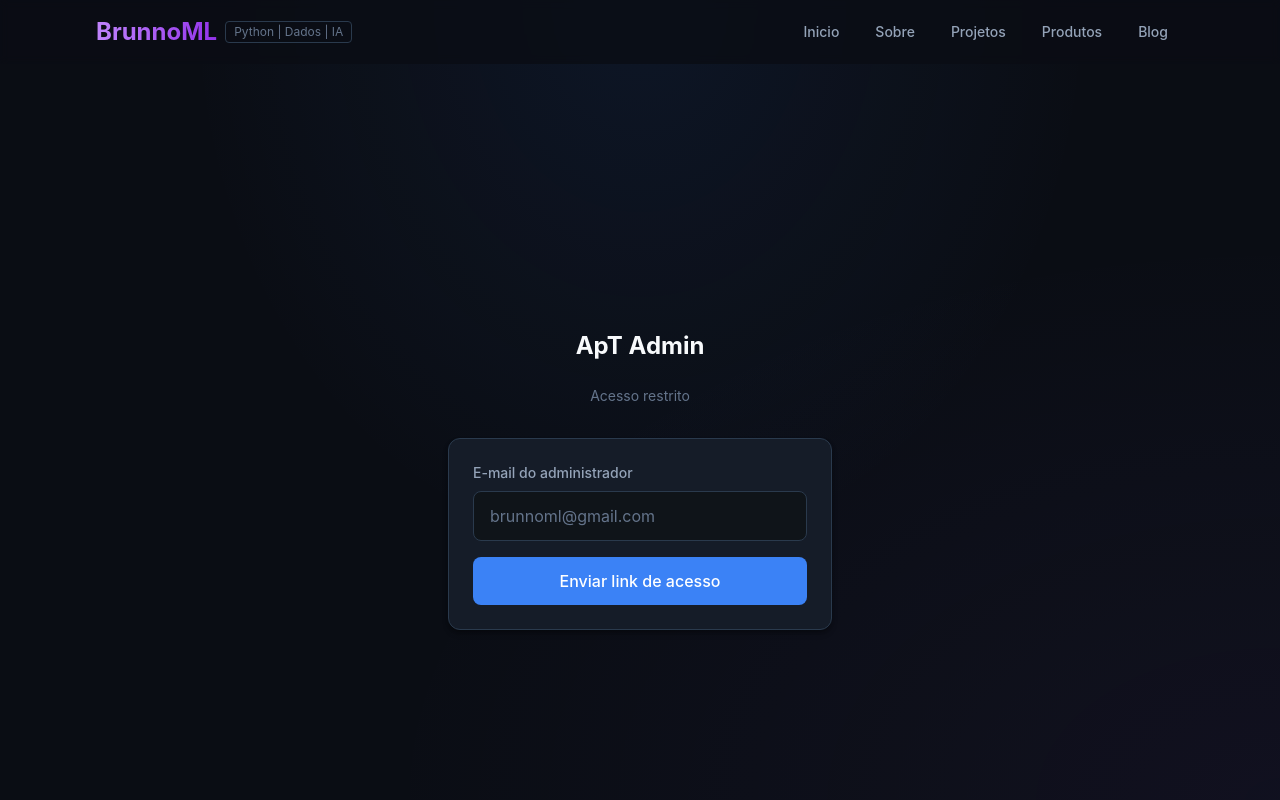
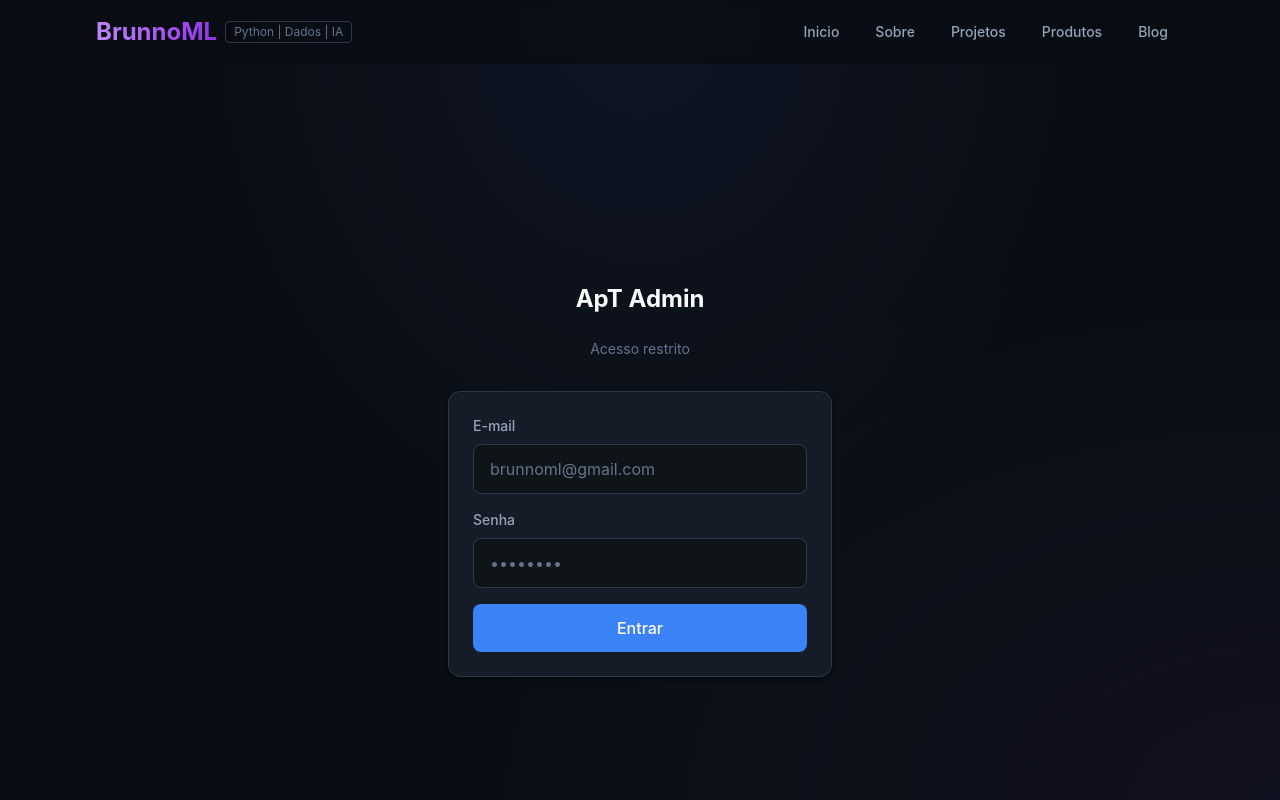
Before and after one commit to BrunnoML/bml-nextjs-notion, a Next.js app: page /admin/login in a window 1280 px wide. Shown: the top 800 px of the page. Built offline with nearby package versions, Linux system fonts and the light colour scheme.

Commit message:
fix: troca EmailProvider por CredentialsProvider no NextAuth

```diff
--- a/src/app/admin/login/page.tsx
+++ b/src/app/admin/login/page.tsx
@@ -2,19 +2,28 @@
 
 import { signIn } from "next-auth/react";
 import { useState } from "react";
+import { useRouter } from "next/navigation";
 
 export default function AdminLoginPage() {
+  const router = useRouter();
   const [email, setEmail] = useState("");
-  const [state, setState] = useState<"idle" | "loading" | "sent" | "error">("idle");
+  const [password, setPassword] = useState("");
+  const [state, setState] = useState<"idle" | "loading" | "error">("idle");
 
   async function handleSubmit(e: React.FormEvent) {
     e.preventDefault();
     setState("loading");
-    const res = await signIn("email", { email, redirect: false });
-    if (res?.error) {
+
+    const res = await signIn("credentials", {
+      email,
+      password,
+      redirect: false,
+    });
+
+    if (res?.ok) {
+      router.push("/admin");
+    } else {
       setState("error");
-    } else {
-      setState("sent");
     }
   }
 
@@ -26,19 +35,10 @@ export default function AdminLoginPage() {
           <p className="text-text-muted text-sm mt-1">Acesso restrito</p>
         </div>
 
-        {state === "sent" ? (
-          <div className="card text-center py-10">
-            <div className="text-4xl mb-4">📧</div>
-            <h2 className="text-lg font-bold text-text-primary mb-2">Link enviado</h2>
-            <p className="text-text-muted text-sm">
-              Verifique o e-mail <strong className="text-text-secondary">{email}</strong> e clique no link para entrar.
-            </p>
-          </div>
-        ) : (
         <form onSubmit={handleSubmit} className="card space-y-4">
           <div>
             <label htmlFor="email" className="block text-sm font-medium text-text-secondary mb-2">
-                E-mail do administrador
+              E-mail
             </label>
             <input
               id="email"
@@ -51,9 +51,24 @@ export default function AdminLoginPage() {
             />
           </div>
 
+          <div>
+            <label htmlFor="password" className="block text-sm font-medium text-text-secondary mb-2">
+              Senha
+            </label>
+            <input
+              id="password"
+              type="password"
+              required
+              value={password}
+              onChange={(e) => setPassword(e.target.value)}
+              placeholder="••••••••"
+              className="w-full px-4 py-3 rounded-lg bg-dark-900 border border-dark-600 text-text-primary placeholder-text-muted focus:outline-none focus:border-accent-primary/60 transition-colors"
+            />
+          </div>
+
           {state === "error" && (
             <p className="text-sm text-accent-error">
-                E-mail não autorizado ou erro ao enviar.
+              E-mail ou senha incorretos.
             </p>
           )}
 
@@ -62,10 +77,9 @@ export default function AdminLoginPage() {
             disabled={state === "loading"}
             className="btn-primary w-full disabled:opacity-60 disabled:cursor-not-allowed"
           >
-              {state === "loading" ? "Enviando..." : "Enviar link de acesso"}
+            {state === "loading" ? "Entrando..." : "Entrar"}
           </button>
         </form>
-        )}
       </div>
     </div>
   );
--- a/src/lib/auth.ts
+++ b/src/lib/auth.ts
@@ -1,30 +1,32 @@
 import { NextAuthOptions } from "next-auth";
-import EmailProvider from "next-auth/providers/email";
-
-const ADMIN_EMAIL = process.env.ADMIN_EMAIL!;
+import CredentialsProvider from "next-auth/providers/credentials";
 
 export const authOptions: NextAuthOptions = {
   providers: [
-    EmailProvider({
-      server: {
-        host: "smtp.resend.com",
-        port: 465,
-        secure: true,
-        auth: {
-          user: "resend",
-          pass: process.env.RESEND_API_KEY,
-        },
+    CredentialsProvider({
+      name: "credentials",
+      credentials: {
+        email: { label: "E-mail", type: "email" },
+        password: { label: "Senha", type: "password" },
       },
-      from: "ApT Admin <noreply@brunnoml.com.br>",
+      async authorize(credentials) {
+        const email = credentials?.email?.trim();
+        const password = credentials?.password;
+
+        if (
+          email === process.env.ADMIN_EMAIL &&
+          password === process.env.ADMIN_PASSWORD
+        ) {
+          return { id: "1", email };
+        }
+        return null;
+      },
     }),
   ],
   session: {
     strategy: "jwt",
   },
   callbacks: {
-    async signIn({ user }) {
-      return user.email === ADMIN_EMAIL;
-    },
     async jwt({ token, user }) {
       if (user) token.email = user.email;
       return token;
```
Lines whose indentation alone changed are shown as unchanged.
